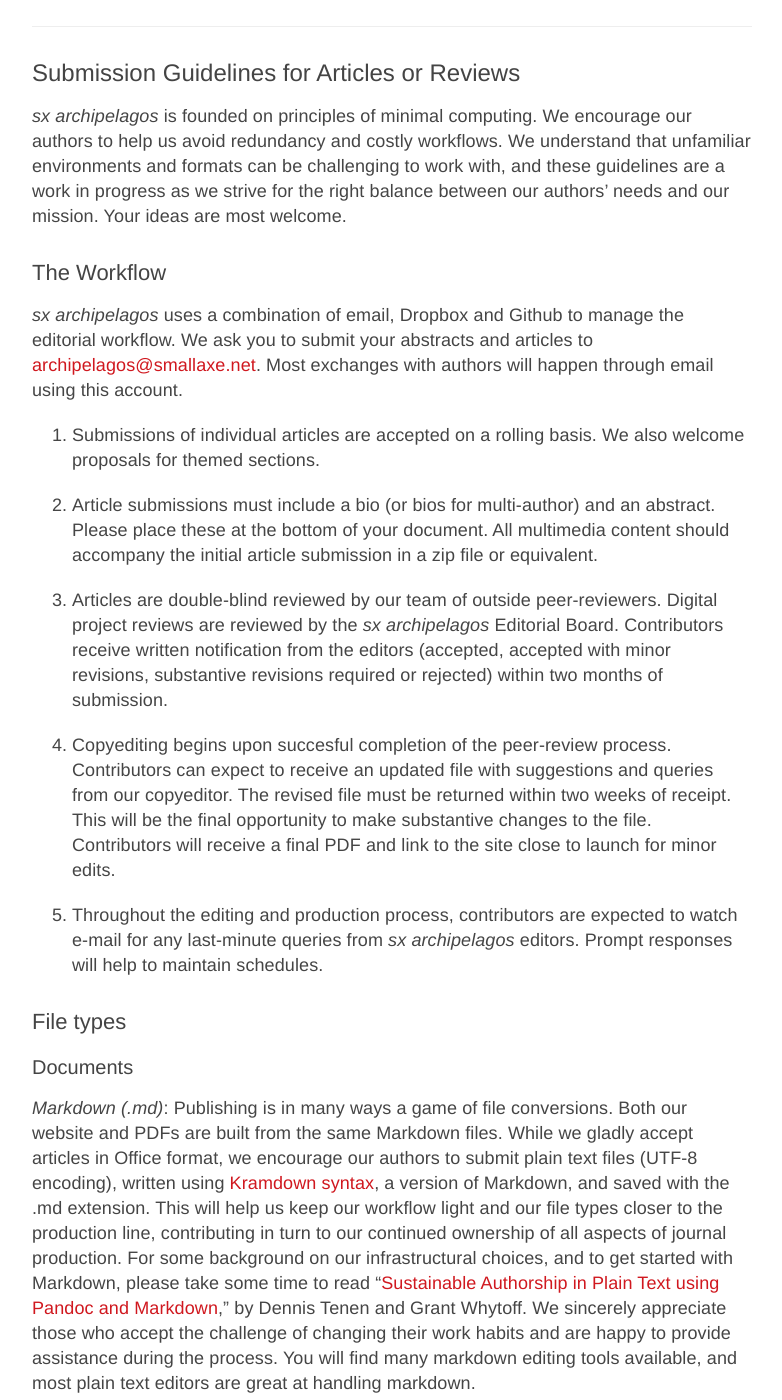
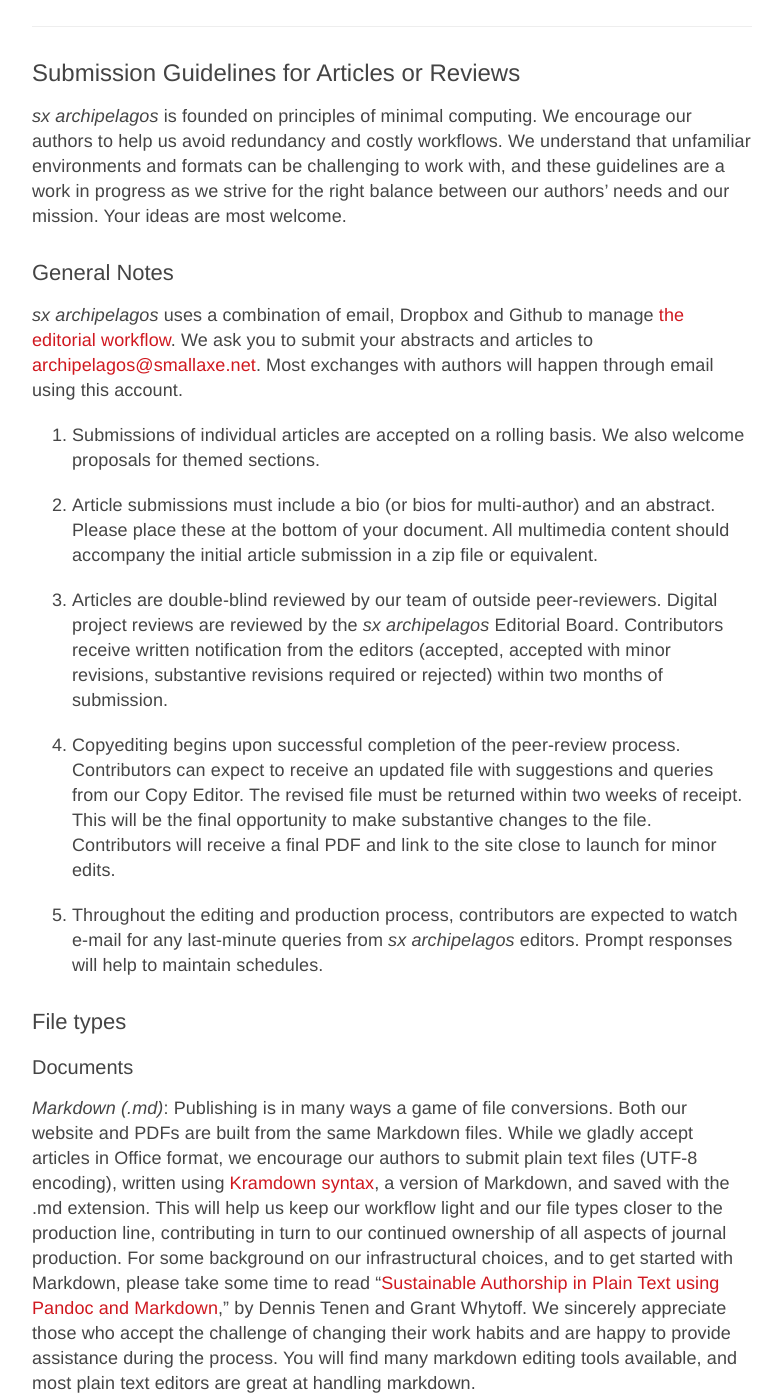
Before and after one commit to archipelagosjournal/archipelagos, a Jekyll site: the page built from submission-guidelines.md, in a window 1280 px wide and 1400 px high, scrolled down 1260 px. Shown: the whole window, without its empty margins (248-1030 px from the left). Built offline with Jekyll 4.4.1, drawn with Linux system fonts in a browser that asks for light colours; some of the changed text lies outside the part shown.

Commit message:
renamed workflow on guidelines and added draft status

```diff
--- a/submission-guidelines.md
+++ b/submission-guidelines.md
@@ -22,9 +22,9 @@ Contact: archipelagos@smallaxe.net
 
 *sx archipelagos* is founded on principles of minimal computing. We encourage our authors to help us avoid redundancy and costly workflows. We understand that unfamiliar environments and formats can be challenging to work with, and these guidelines are a work in progress as we strive for the right balance between our authors’ needs and our mission. Your ideas are most welcome.
 
-### The Workflow
+### General Notes
 
-*sx archipelagos* uses a combination of email, Dropbox and Github to manage the editorial workflow. We ask you to submit your abstracts and articles to <archipelagos@smallaxe.net>. Most exchanges with authors will happen through email using this account.
+*sx archipelagos* uses a combination of email, Dropbox and Github to manage [the editorial workflow](http://smallaxe.net/sxarchipelagos/workflow.html). We ask you to submit your abstracts and articles to <archipelagos@smallaxe.net>. Most exchanges with authors will happen through email using this account.
 
 1. Submissions of individual articles are accepted on a rolling basis. We also welcome proposals for themed sections.
 
@@ -32,7 +32,7 @@ Contact: archipelagos@smallaxe.net
 
 3. Articles are double-blind reviewed by our team of outside peer-reviewers. Digital project reviews are reviewed by the *sx archipelagos* Editorial Board. Contributors receive written notification from the editors (accepted, accepted with minor revisions, substantive revisions required or rejected) within two months of submission.
 
-4. Copyediting begins upon succesful completion of the peer-review process. Contributors can expect to receive an updated file with suggestions and queries from our copyeditor. The revised file must be returned within two weeks of receipt. This will be the final opportunity to make substantive changes to the file. Contributors will receive a final PDF and link to the site close to launch for minor edits.
+4. Copyediting begins upon successful completion of the peer-review process. Contributors can expect to receive an updated file with suggestions and queries from our Copy Editor. The revised file must be returned within two weeks of receipt. This will be the final opportunity to make substantive changes to the file. Contributors will receive a final PDF and link to the site close to launch for minor edits.
 
 5. Throughout the editing and production process, contributors are expected to watch e-mail for any last-minute queries from *sx archipelagos* editors. Prompt responses will help to maintain schedules.
 
```
Also changed, not shown: workflow.md (+2 -0 lines).
